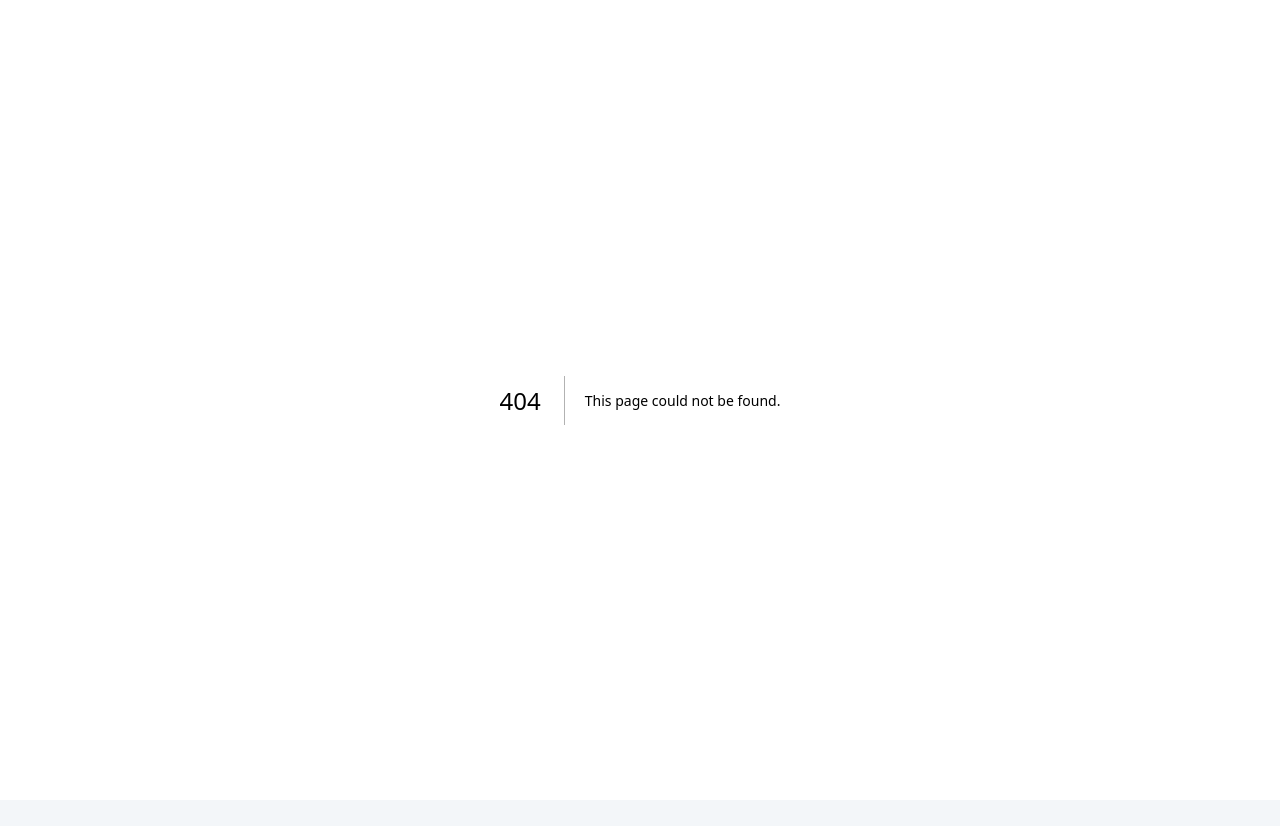
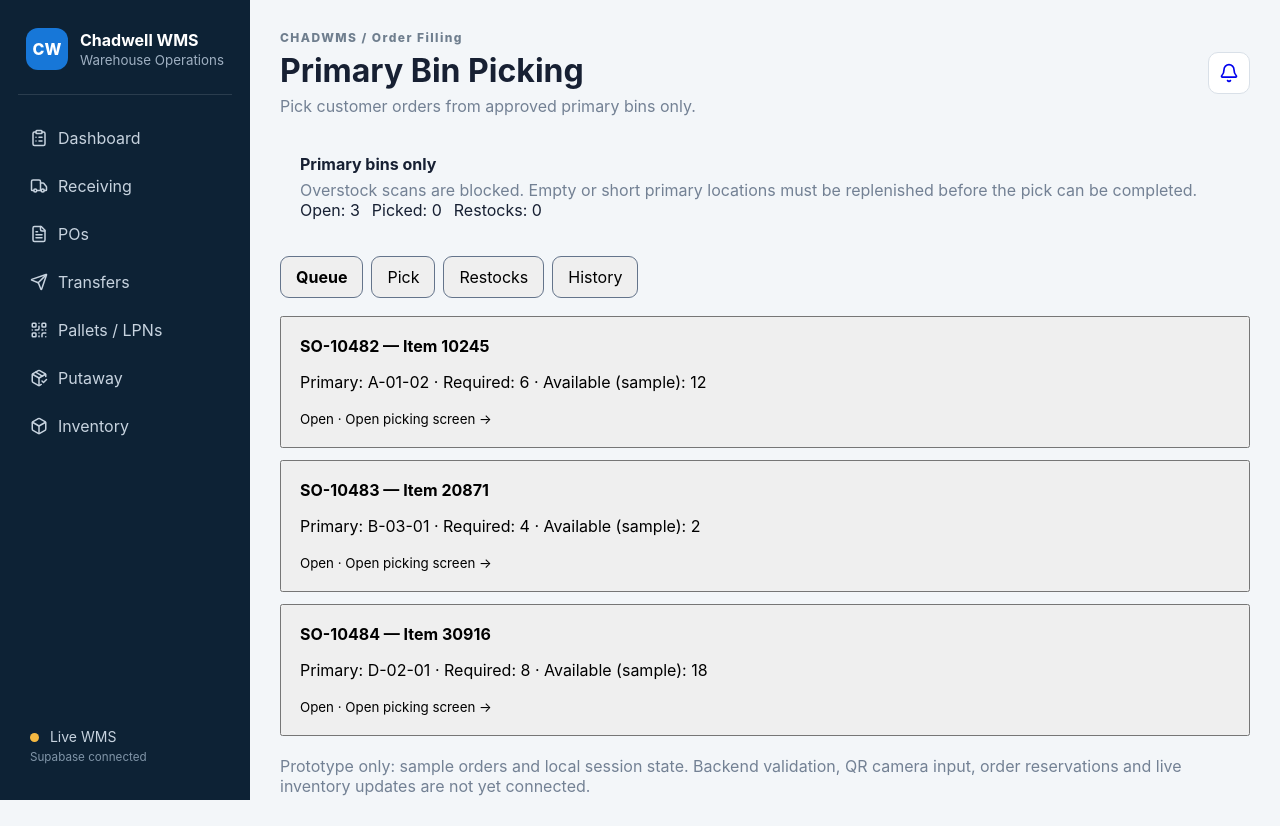
Before and after one commit to ZaspDragon/Chadwell-ERP-WMS-System, a Next.js app: page /primary-picking in a window 1280 px wide. Before the commit this address had no page. Before the commit the page ends 800 px from the top, so only its background shows below. Built offline with nearby package versions, Linux system fonts and the light colour scheme.

Commit message:
Add CHADWMS primary-only order picking workflow prototype

```diff
--- /dev/null
+++ b/app/primary-picking/page.tsx
@@ -0,0 +1,23 @@
+"use client";
+import {useState} from "react";
+import WmsPageShell from "@/components/WmsPageShell";
+
+type Pick={id:string;item:string;bin:string;required:number;available:number;status:"Open"|"Picked"|"Restock Requested"};
+const initial:Pick[]=[{id:"SO-10482",item:"10245",bin:"A-01-02",required:6,available:12,status:"Open"},{id:"SO-10483",item:"20871",bin:"B-03-01",required:4,available:2,status:"Open"},{id:"SO-10484",item:"30916",bin:"D-02-01",required:8,available:18,status:"Open"}];
+export default function PrimaryPicking(){
+ const [jobs,setJobs]=useState(initial),[active,setActive]=useState(0),[scan,setScan]=useState(""),[qty,setQty]=useState(""),[reason,setReason]=useState("Empty primary"),[message,setMessage]=useState(""),[tab,setTab]=useState<"Queue"|"Pick"|"Restocks"|"History">("Queue");
+ const [history,setHistory]=useState<string[]>([]);
+ const job=jobs[active];
+ const request=()=>{setJobs(v=>v.map((j,i)=>i===active?{...j,status:"Restock Requested"}:j));setHistory(h=>[`Restock requested: ${job.id} / ${job.item} / ${reason}`,...h]);setMessage("Restock request saved in this preview. Live lift-driver dispatch is not connected.");setTab("Restocks")};
+ const confirm=()=>{if(job.status!=="Open"){setMessage("This line is not open.");return}if(scan.trim().toUpperCase()!==job.bin){setMessage("Wrong location: scan the assigned primary bin.");return}if(!Number.isInteger(Number(qty))||Number(qty)!==job.required){setMessage("Picked quantity differs from ticket. Request a restock or report an exception.");return}if(job.available<job.required){setMessage("Insufficient primary inventory. Request a restock.");return}setJobs(v=>v.map((j,i)=>i===active?{...j,status:"Picked"}:j));setHistory(h=>[`Picked ${job.id}: ${job.item}, qty ${qty}, from ${job.bin}`,...h]);setMessage("Demo pick confirmed. No live inventory was changed.");setScan("");setQty("");setTab("Queue")};
+ return <WmsPageShell eyebrow="CHADWMS / Order Filling" title="Primary Bin Picking" subtitle="Pick customer orders from approved primary bins only.">
+ <div className="panel" style={{padding:20,marginBottom:16}}><strong>Primary bins only</strong><p className="muted">Overstock scans are blocked. Empty or short primary locations must be replenished before the pick can be completed.</p><div style={{display:"flex",gap:12,flexWrap:"wrap"}}><span>Open: {jobs.filter(j=>j.status==="Open").length}</span><span>Picked: {jobs.filter(j=>j.status==="Picked").length}</span><span>Restocks: {jobs.filter(j=>j.status==="Restock Requested").length}</span></div></div>
+ <div style={{display:"flex",gap:8,flexWrap:"wrap",marginBottom:18}}>{(["Queue","Pick","Restocks","History"] as const).map(t=><button key={t} type="button" onClick={()=>{setTab(t);setMessage("")}} style={{padding:"10px 15px",borderRadius:9,border:"1px solid #64748b",cursor:"pointer",fontWeight:tab===t?700:400}}>{t}</button>)}</div>
+ {tab==="Queue"&&<div style={{display:"grid",gap:12}}>{jobs.map((j,i)=><button key={j.id} type="button" onClick={()=>{setActive(i);setTab("Pick");setMessage("");setScan("");setQty("")}} className="panel" style={{padding:18,textAlign:"left",cursor:"pointer"}}><strong>{j.id} — Item {j.item}</strong><p>Primary: {j.bin} · Required: {j.required} · Available (sample): {j.available}</p><small>{j.status} · Open picking screen →</small></button>)}</div>}
+ {tab==="Pick"&&<div className="panel" style={{padding:20,display:"grid",gap:14,maxWidth:650}}><h2>{job.id} · {job.item}</h2><p>Assigned primary: <strong>{job.bin}</strong> · Required: {job.required} · Sample available: {job.available}</p><label>Scan primary bin<input value={scan} onChange={e=>setScan(e.target.value)} placeholder={job.bin} style={{display:"block",width:"100%",padding:12,marginTop:6}}/></label><label>Quantity picked<input type="number" min="1" value={qty} onChange={e=>setQty(e.target.value)} style={{display:"block",width:"100%",padding:12,marginTop:6}}/></label><button type="button" onClick={confirm} disabled={job.status!=="Open"} style={{padding:14,cursor:"pointer"}}>Confirm Primary Pick</button><label>Restock / exception reason<select value={reason} onChange={e=>setReason(e.target.value)} style={{display:"block",width:"100%",padding:12,marginTop:6}}>{["Empty primary","Insufficient quantity","Wrong item","Damaged product","Incorrect placard"].map(x=><option key={x}>{x}</option>)}</select></label><button type="button" onClick={request} style={{padding:14,cursor:"pointer"}}>Request Lift-Driver Restock</button></div>}
+ {tab==="Restocks"&&<div className="panel" style={{padding:20}}><h2>Restock Requests</h2>{jobs.filter(j=>j.status==="Restock Requested").map(j=><p key={j.id}>{j.id} · {j.item} · {j.bin} · Waiting for replenishment</p>)}{!jobs.some(j=>j.status==="Restock Requested")&&<p>No restocks requested.</p>}</div>}
+ {tab==="History"&&<div className="panel" style={{padding:20}}><h2>Session Activity</h2>{history.map((h,i)=><p key={i}>{h}</p>)}{history.length===0&&<p>No demo activity yet.</p>}</div>}
+ {message&&<p role="status" style={{marginTop:16,padding:12,border:"1px solid #64748b",borderRadius:8}}>{message}</p>}
+ <p className="muted" style={{marginTop:20}}>Prototype only: sample orders and local session state. Backend validation, QR camera input, order reservations and live inventory updates are not yet connected.</p>
+ </WmsPageShell>
+}
```
